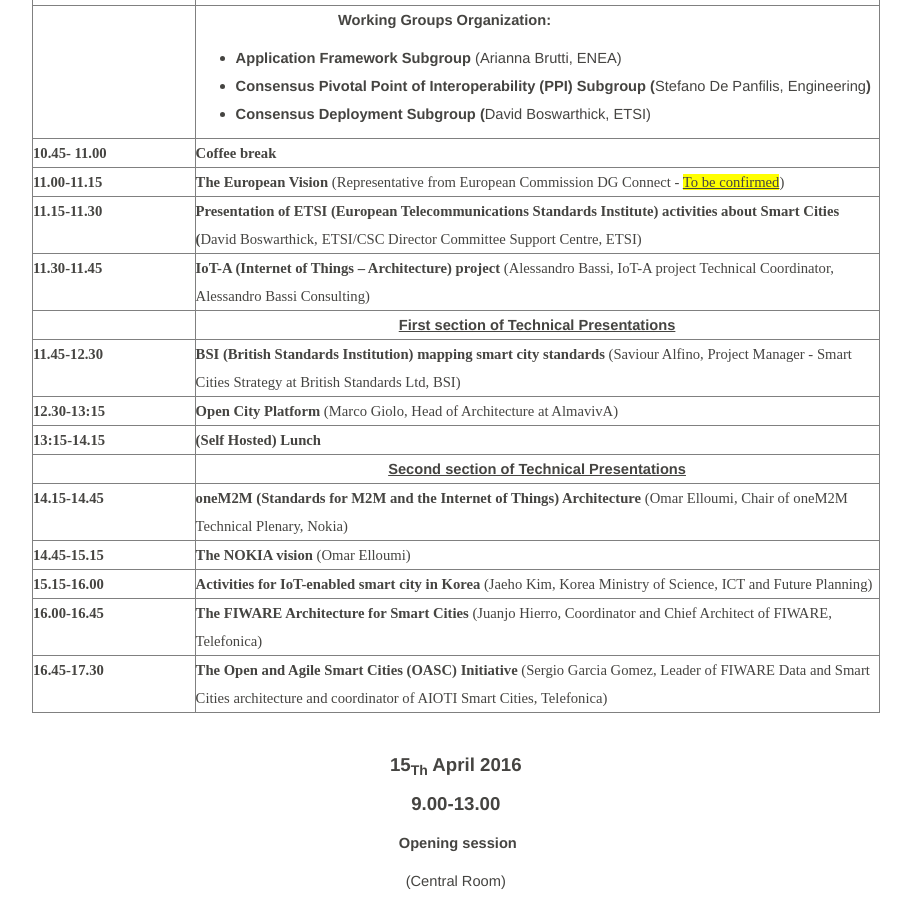
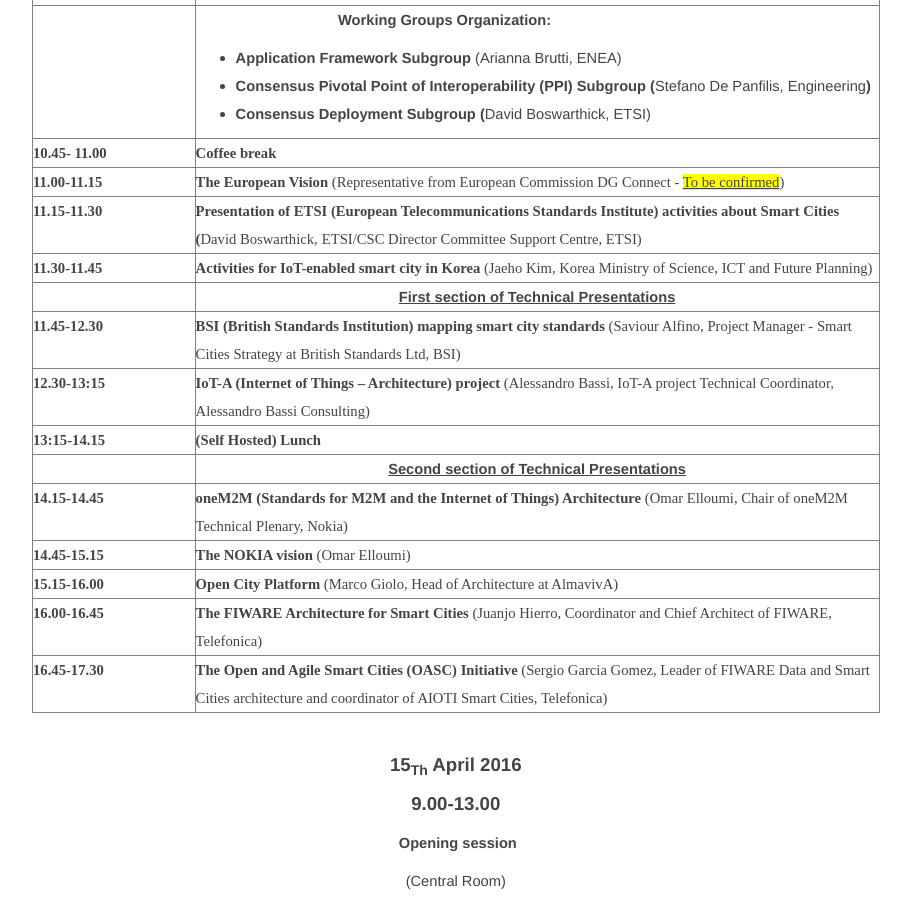
Before and after one commit to usnistgov/smartcitiesarchitecture, a Jekyll site: the page built from events/kickoffworkshops/ENEA_April14/index.md, in a window 1280 px wide and 900 px high, scrolled down 593 px. Shown: the whole window, without its empty margins (38-949 px from the left). Built offline with Jekyll 4.4.1, drawn with Linux system fonts in a browser that asks for light colours; some of the changed lines change nothing that is shown.

Commit message:
Updates to agenda

```diff
--- a/events/kickoffworkshops/ENEA_April14/index.md
+++ b/events/kickoffworkshops/ENEA_April14/index.md
@@ -129,10 +129,9 @@
 lang="EN-GB">11.30-11.45</span></b></td>
 <td style="vertical-align: top; width: 718px;"><b style=""><span
 style="font-size: 11pt; font-family: &quot;Times New Roman&quot;,serif;"
-lang="EN-GB">IoT-A (Internet of Things – Architecture) project</span></b><span
+lang="EN-GB">Activities for IoT-enabled smart city in Korea </span></b><span
 style="font-size: 11pt; font-family: &quot;Times New Roman&quot;,serif;"
-lang="EN-GB"> (Alessandro Bassi, IoT-A project Technical
-Coordinator, Alessandro Bassi Consulting)</span></td>
+lang="EN-GB"> (Jaeho Kim, Korea Ministry of Science, ICT and Future Planning)</span></td>
 </tr>
 <tr>
 <td style="vertical-align: top;"><br>
@@ -159,9 +158,9 @@
 lang="EN-GB">12.30-13:15</span></b></td>
 <td style="vertical-align: top;"><b style=""><span
 style="font-size: 11pt; font-family: &quot;Times New Roman&quot;,serif;"
-lang="EN-GB">Open City Platform</span></b><span
+lang="EN-GB">IoT-A (Internet of Things – Architecture) project</span></b><span
 style="font-size: 11pt; font-family: &quot;Times New Roman&quot;,serif;"
-lang="EN-GB"> (Marco Giolo, Head of Architecture at AlmavivA)</span></td>
+lang="EN-GB"> (Alessandro Bassi, IoT-A project Technical Coordinator, Alessandro Bassi Consulting)</span></td>
 </tr>
 <tr>
 <td style="vertical-align: top;"><b style=""><span
@@ -206,10 +205,9 @@
 lang="EN-GB">15.15-16.00</span></b></td>
 <td style="vertical-align: top;"><b style=""><span
 style="font-size: 11pt; font-family: &quot;Times New Roman&quot;,serif;"
-lang="EN-GB">Activities for IoT-enabled smart city in Korea</span></b><span
+lang="EN-GB">Open City Platform </span></b><span
 style="font-size: 11pt; font-family: &quot;Times New Roman&quot;,serif;"
-lang="EN-GB"> (Jaeho Kim, Korea Ministry of Science, ICT and
-Future Planning)</span></td>
+lang="EN-GB"> (Marco Giolo, Head of Architecture at AlmavivA)</span></td>
 </tr>
 <tr>
 <td style="vertical-align: top;"><b style=""><span
```
